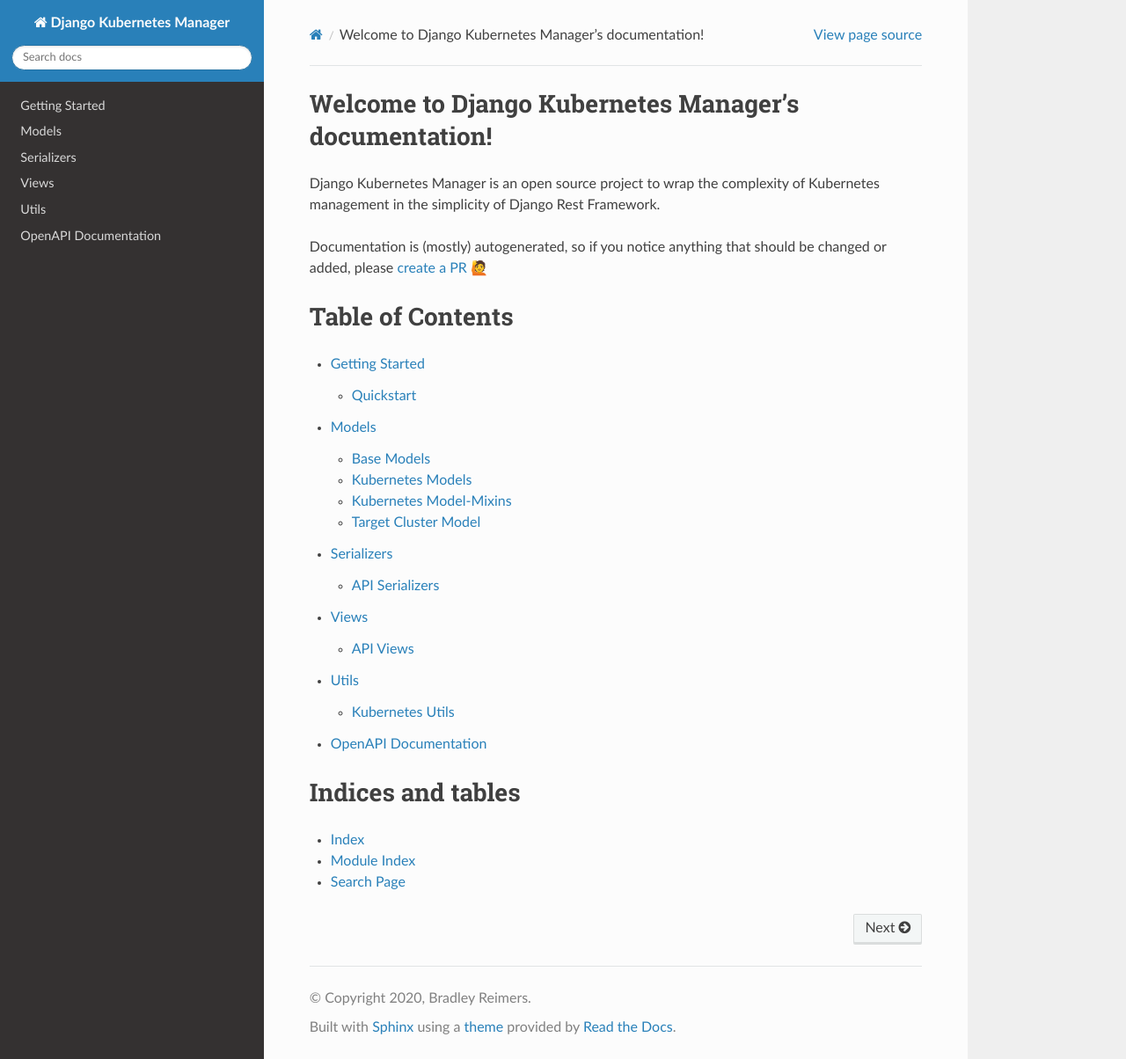
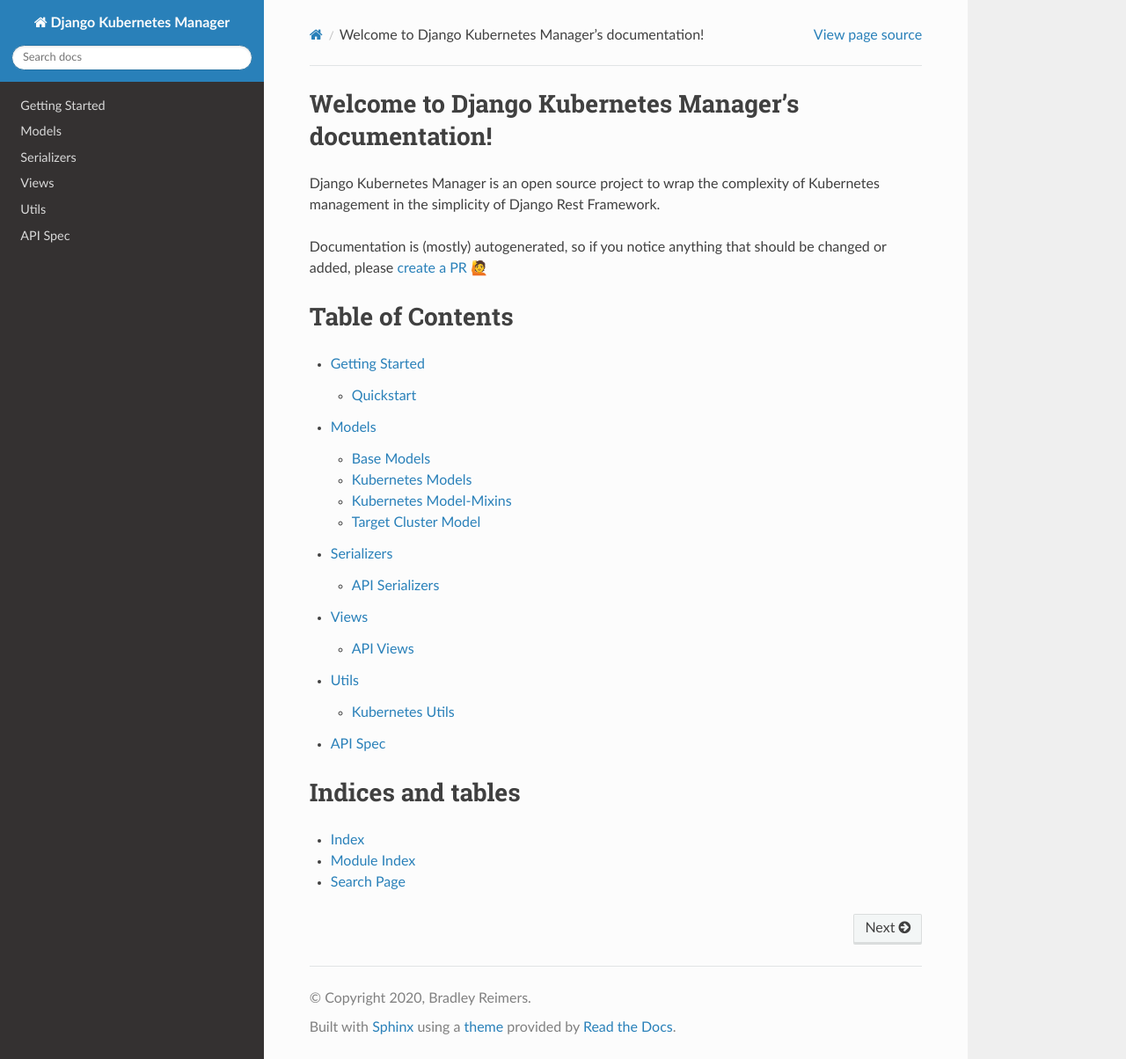
Before and after one commit to IntrospectData/django-kubernetes-manager, a Sphinx documentation site: the page built from docs/source/index.rst, in a window 1280 px wide and 1204 px high. Shown: the whole window at 88% size. Built offline with Sphinx 7.4.7 and the Read the Docs theme 2.0.0, drawn with Linux system fonts in a browser that asks for light colours.

```diff
--- a/docs/source/api.rst
+++ b/docs/source/api.rst
@@ -1,4 +1,5 @@
-OpenAPI Documentation
-======================
+API Spec
+==========
 
 .. openapi:: openapi.yml
+  :group:
```
